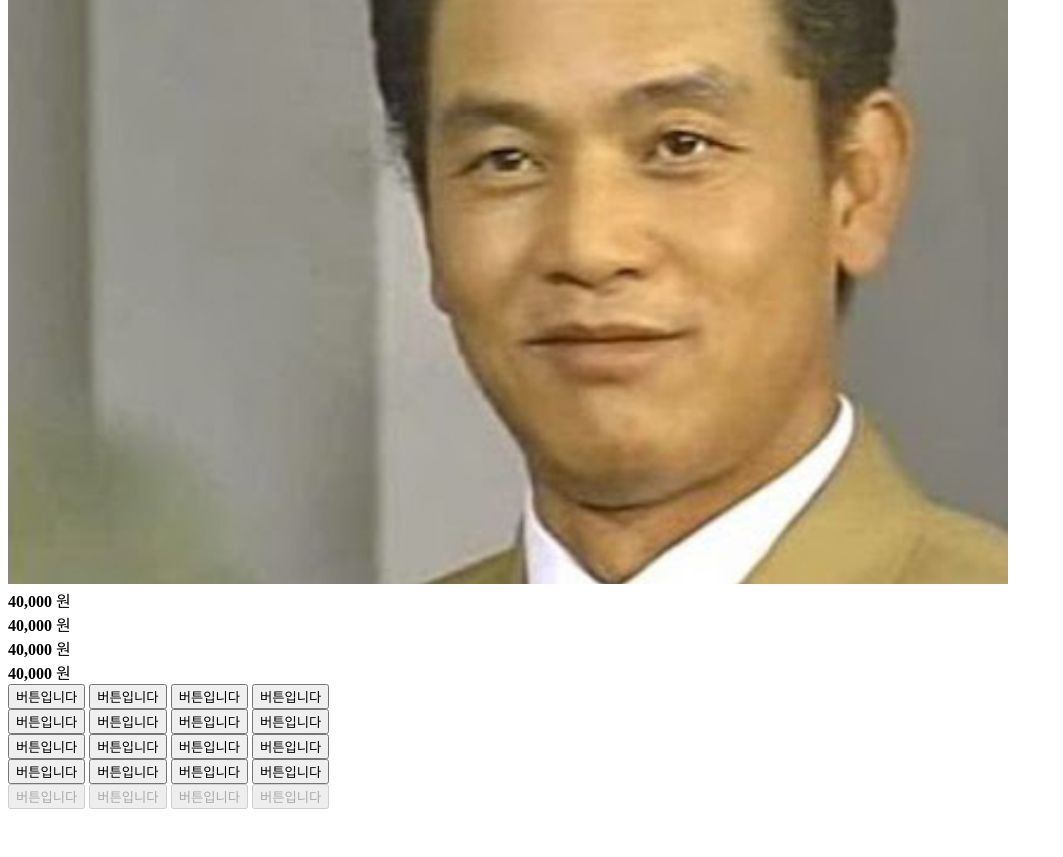
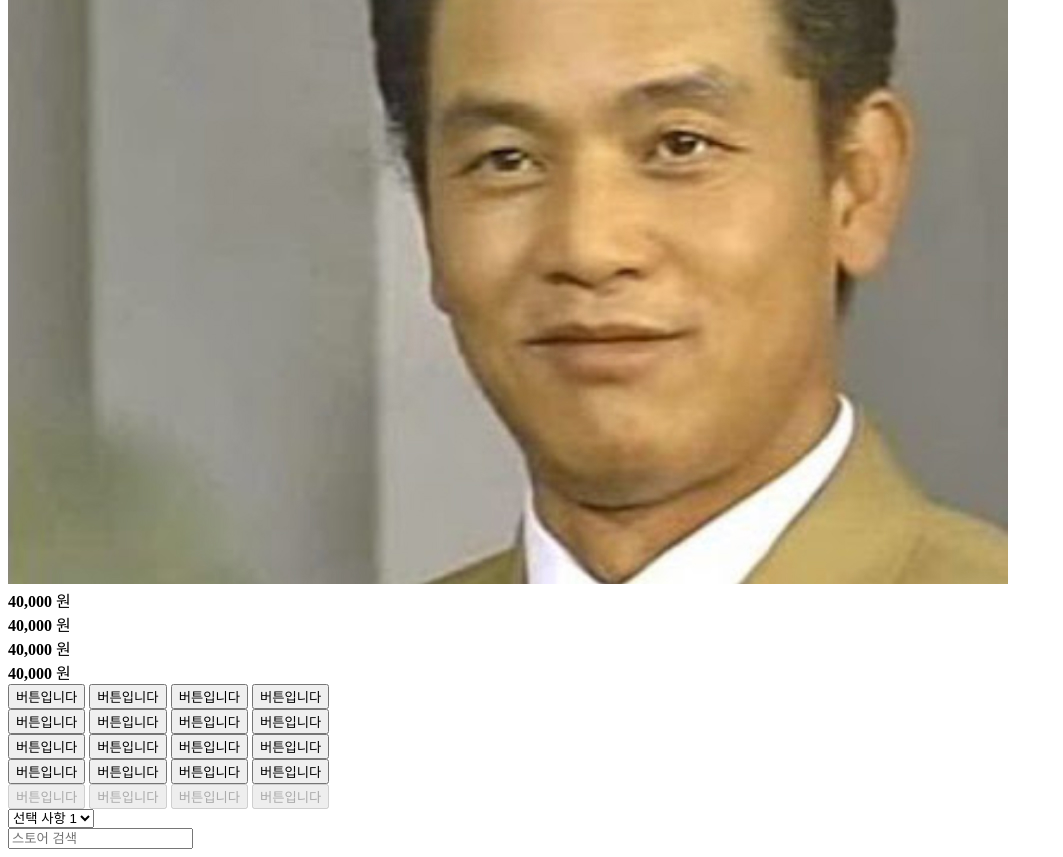
Before and after one commit to 2021Bong/tomorrow-house, a website: page index.html in a window 1280 px wide. Shown: the part 848-1705 px from the top of the page, without its empty margins (0-1063 px from the left). Before the commit the page ends 1665 px from the top, so only its background shows below. Drawn offline with Linux system fonts and the light colour scheme.

Commit message:
💄 Implement common form components: select, input

```diff
--- a/index.html
+++ b/index.html
@@ -125,6 +125,21 @@
           버튼입니다
         </button>
       </div>
+      <div class="select-group is-active">
+        <select class="form-select">
+          <option value="1">선택 사항 1</option>
+          <option value="2">선택 사항 2</option>
+          <option value="3">선택 사항 3</option>
+          <option value="4">선택 사항 4</option>
+          <option value="5">선택 사항 5</option>
+        </select>
+        <i class="ic-caret" aria-hidden></i>
+      </div>
+
+      <div class="input-group">
+        <i class="ic-search" aria-hidden></i>
+        <input class="form-input" type="text" placeholder="스토어 검색" />
+      </div>
     </div>
   </body>
 </html>
--- a/styles/main.scss
+++ b/styles/main.scss
@@ -16,5 +16,6 @@
 @import './modules/star-ratings';
 @import './modules/prices';
 @import './modules/buttons';
+@import './modules/forms';
 
 @import './layouts/grids';
--- /dev/null
+++ b/styles/modules/_forms.scss
@@ -0,0 +1,74 @@
+%form-base {
+  @include text-style(16, primary);
+  display: block;
+  width: 100%;
+  height: 40px;
+  padding: 0 16px;
+  background-color: $white;
+  border: 1px solid $border;
+  border-radius: 4px;
+  transition: background-color 200ms ease-in-out;
+  appearance: none;
+
+  &::placeholder {
+    color: $tertiary;
+  }
+
+  &:not(:disabled)hover {
+    background-color: $background;
+  }
+
+  &:disabled {
+    cursor: not-allowed;
+    opacity: 0.4;
+  }
+}
+
+.form-select,
+.form-input {
+  @extend %form-base;
+}
+
+// NOTE: Select
+.select-group {
+  position: relative;
+
+  &.is-active {
+    .form-select {
+      border-color: $blue;
+    }
+
+    .ic-caret {
+      color: $blue;
+    }
+  }
+
+  .form-select {
+    padding-right: 40px;
+    text-overflow: ellipsis;
+  }
+
+  .ic-caret {
+    @include pos-center-y;
+    right: 8px;
+    font-size: 24px;
+    color: $tertiary;
+    pointer-events: none;
+  }
+}
+
+// NOTE: Input
+.input-group {
+  position: relative;
+
+  .form-input {
+    padding-left: 40px;
+  }
+
+  .ic-search {
+    @include pos-center-y;
+    left: 10px;
+    font-size: 20px;
+    color: $secondary;
+  }
+}
```
